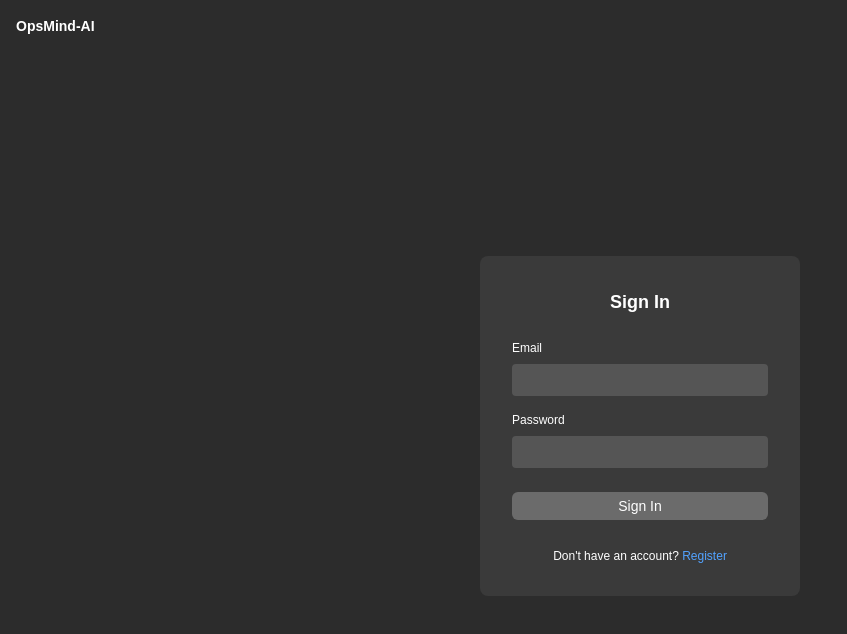
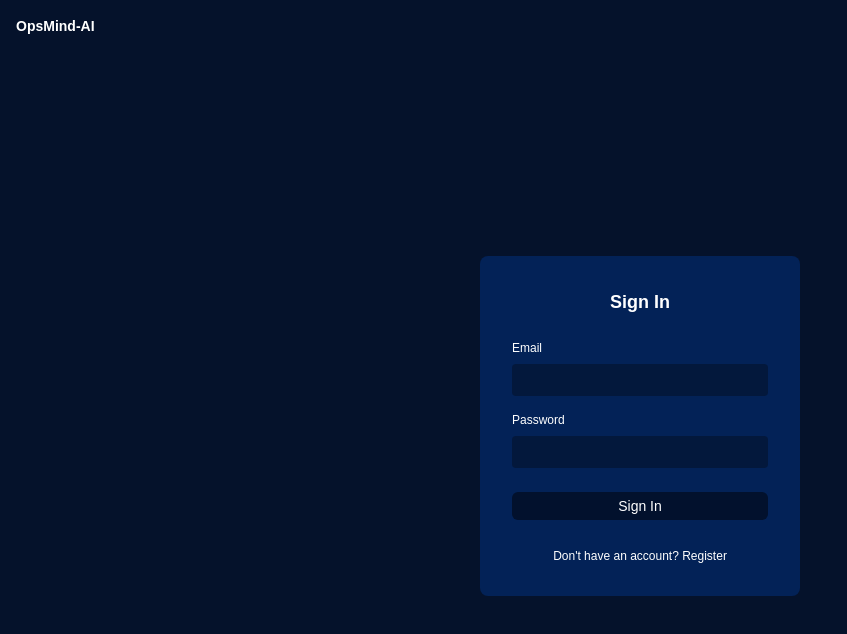
Before and after one commit to sutarvaibhav649/opsmind-ai, a React (Vite) app in the folder frontend/: page /login in a window 1280 px wide. Shown: the top 634 px of the page, without its empty margins (0-847 px from the left). Built offline with nearby package versions, Linux system fonts and the light colour scheme; no server answers.

Commit message:
fix: login and registration ui

```diff
--- a/frontend/src/pages/LoginPage.jsx
+++ b/frontend/src/pages/LoginPage.jsx
@@ -28,7 +28,7 @@ function LoginPage() {
     };
 
     return (
-        <div className="min-h-screen bg-[#2c2c2c] text-white flex flex-col">
+        <div className="min-h-screen bg-[#05122b] text-white flex flex-col">
             {/* Header */}
             <div className="p-4 text-sm font-semibold">
                 OpsMind-AI
@@ -38,7 +38,7 @@ function LoginPage() {
             <div className="flex flex-1 items-center justify-center">
                 <form
                     onSubmit={handleSubmit}
-                    className="bg-[#3a3a3a] w-[320px] rounded-lg p-8 flex flex-col gap-4"
+                    className="bg-[#032257] w-[320px] rounded-lg p-8 flex flex-col gap-4"
                 >
                     <h2 className="text-center text-lg font-semibold mb-2">
                         Sign In
@@ -47,7 +47,7 @@ function LoginPage() {
                         <label className="text-xs">Email</label>
                         <input
                             type="email"
-                            className="bg-[#555] h-8 rounded px-2 text-sm outline-none"
+                            className="bg-[#05122b98] h-8 rounded px-2 text-sm outline-none"
                             value={email}
                             onChange={(e) => setEmail(e.target.value)}
                         />
@@ -56,19 +56,19 @@ function LoginPage() {
                         <label className="text-xs">Password</label>
                         <input
                             type="password"
-                            className="bg-[#555] h-8 rounded px-2 text-sm outline-none"
+                            className="bg-[#05122b98] h-8 rounded px-2 text-sm outline-none"
                             value={password}
                             onChange={(e) => setPassword(e.target.value)}
                         />
                     </div>
-                    <button className="mt-2 bg-[#6b6b6b] hover:bg-[#7c7c7c] transition rounded-md py-1 text-sm">
+                    <button className="mt-2 bg-[#02112d] hover:bg-[#02112de1] transition rounded-md py-1 text-sm">
                         Sign In
                     </button>
                     <p className="text-center text-xs mt-3">
                         Don't have an account?{" "}
                         <span
                             onClick={() => navigate("/register")}
-                            className="text-blue-400 cursor-pointer hover:underline"
+                            className="text-white cursor-pointer hover:underline"
                         >
                             Register
                         </span>
--- a/frontend/src/pages/RegisterPage.jsx
+++ b/frontend/src/pages/RegisterPage.jsx
@@ -25,7 +25,7 @@ function RegisterPage() {
     };
 
     return (
-        <div className="min-h-screen bg-[#2c2c2c] text-white flex flex-col">
+        <div className="min-h-screen bg-[#05122b] text-white flex flex-col">
             {/* Header */}
             <div className="p-4 text-sm font-semibold">
                 OpsMind-AI
@@ -35,7 +35,7 @@ function RegisterPage() {
             <div className="flex flex-1 items-center justify-center">
                 <form
                     onSubmit={handleSubmit}
-                    className="bg-[#3a3a3a] w-[320px] rounded-lg p-8 flex flex-col gap-4"
+                    className="bg-[#032257] w-[320px] rounded-lg p-8 flex flex-col gap-4"
                 >
                     <h2 className="text-center text-lg font-semibold mb-2">
                         Sign Up
@@ -44,7 +44,7 @@ function RegisterPage() {
                         <label className="text-xs">Email</label>
                         <input
                             type="email"
-                            className="bg-[#555] h-8 rounded px-2 text-sm outline-none"
+                            className="bg-[#05122b98] h-8 rounded px-2 text-sm outline-none"
                             value={email}
                             onChange={(e) => setEmail(e.target.value)}
                         />
@@ -53,19 +53,19 @@ function RegisterPage() {
                         <label className="text-xs">Password</label>
                         <input
                             type="password"
-                            className="bg-[#555] h-8 rounded px-2 text-sm outline-none"
+                            className="bg-[#05122b98] h-8 rounded px-2 text-sm outline-none"
                             value={password}
                             onChange={(e) => setPassword(e.target.value)}
                         />
                     </div>
-                    <button className="mt-2 bg-[#6b6b6b] hover:bg-[#7c7c7c] transition rounded-md py-1 text-sm">
+                    <button className="mt-2 bg-[#02112d] hover:bg-[#02112de1] transition rounded-md py-1 text-sm">
                         Sign Up
                     </button>
                     <p className="text-center text-xs mt-3">
                         Have an account?{" "}
                         <span
                             onClick={() => navigate("/login")}
-                            className="text-blue-400 cursor-pointer hover:underline"
+                            className="text-white cursor-pointer hover:underline"
                         >
                             Login
                         </span>
```
